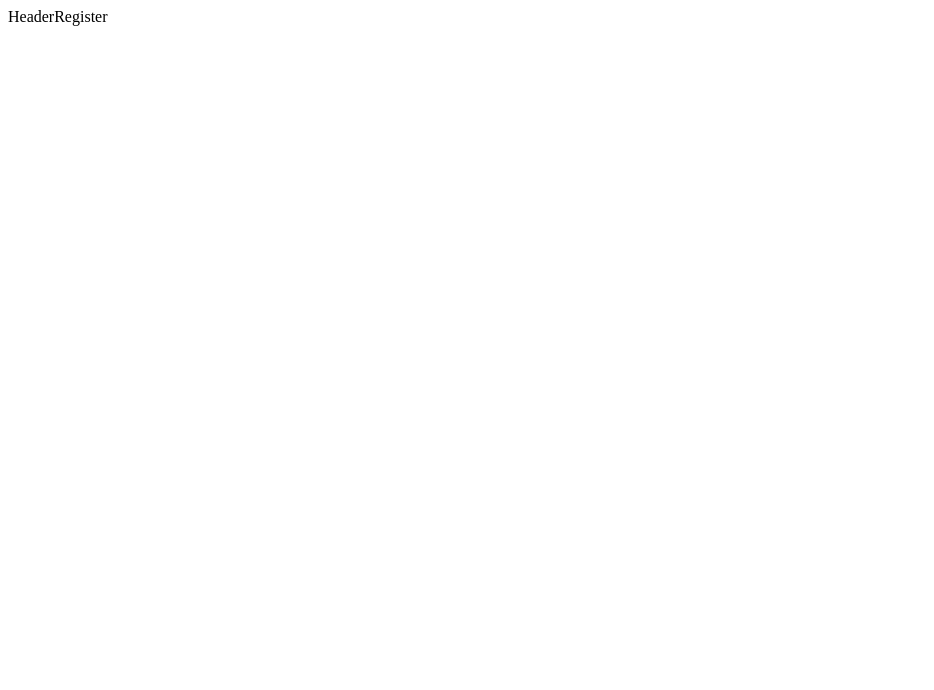
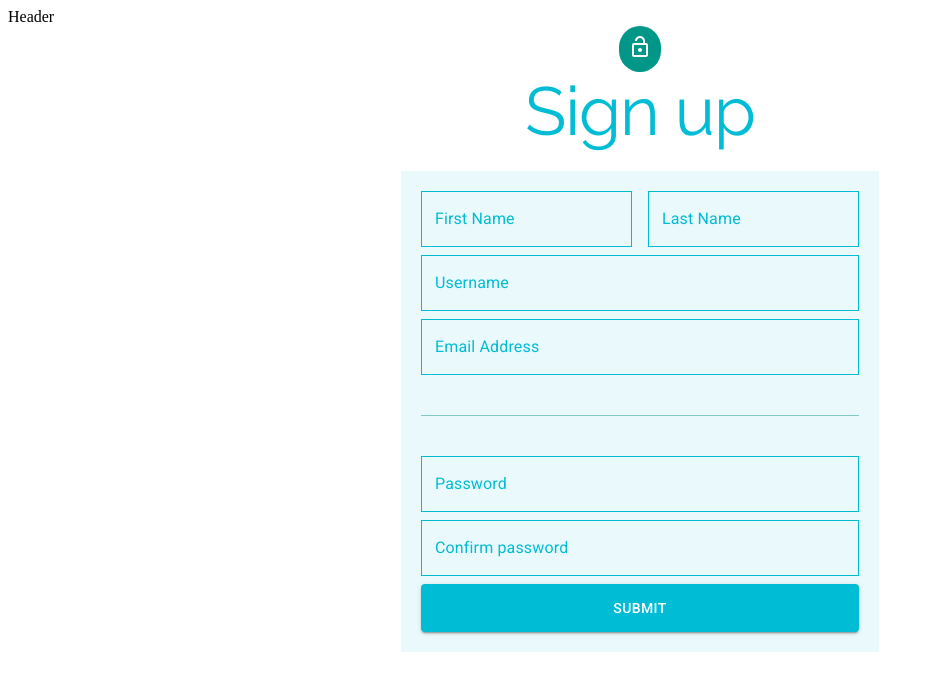
Before and after one commit to samandar-boymurodov/todo-app, a React (Create React App) app: page /register in a window 1280 px wide. Shown: the top 690 px of the page, without its empty margins (0-934 px from the left). Built offline with nearby package versions, Linux system fonts and the light colour scheme.

Commit message:
basic styling register

```diff
--- a/package.json
+++ b/package.json
@@ -9,6 +9,7 @@
     "@testing-library/jest-dom": "^5.12.0",
     "@testing-library/react": "^11.2.7",
     "@testing-library/user-event": "^12.8.3",
+    "fontfaceobserver": "^2.1.0",
     "react": "^17.0.2",
     "react-dom": "^17.0.2",
     "react-router-dom": "^5.2.0",
--- a/src/App.js
+++ b/src/App.js
@@ -1,3 +1,4 @@
+import React from "react";
 import { BrowserRouter, Route, Switch } from "react-router-dom";
 import { ThemeProvider } from "@material-ui/core";
 
@@ -6,8 +7,12 @@ import Header from "./UI/Header";
 import Register from "./UI/Register";
 import Login from "./UI/Login";
 import ToDoGroupsContainer from "./Components/ToDoGroupsContainer";
+import Fonts from "./UI/Fonts";
 
 function App() {
+  React.useEffect(() => {
+    Fonts();
+  }, []);
   return (
     <ThemeProvider theme={theme}>
       <BrowserRouter>
--- /dev/null
+++ b/src/UI/Fonts.js
@@ -0,0 +1,26 @@
+const FontFaceObserver = require("fontfaceobserver");
+
+const Fonts = () => {
+  const link = document.createElement("link");
+  link.href =
+    "https://fonts.googleapis.com/css?family=Raleway:100,400,400i,700|Roboto:300,400,500,700&display=swap";
+  link.rel = "stylesheet";
+
+  document.head.appendChild(link);
+
+  // Roboto
+  const roboto = new FontFaceObserver("Roboto");
+
+  roboto.load().then(() => {
+    document.documentElement.classList.add("roboto");
+  });
+
+  // Raleway
+  const raleway = new FontFaceObserver("Raleway");
+
+  raleway.load().then(() => {
+    document.documentElement.classList.add("raleway");
+  });
+};
+
+export default Fonts;
--- a/src/UI/Register.js
+++ b/src/UI/Register.js
@@ -1,3 +1,92 @@
+import {
+  Grid,
+  TextField,
+  Button,
+  Typography,
+  Divider,
+} from "@material-ui/core";
+import { makeStyles } from "@material-ui/styles";
+import LockOpenIcon from "@material-ui/icons/LockOpen";
+
+const useStyles = makeStyles((theme) => ({
+  lockIcon: {
+    backgroundColor: theme.palette.secondary.main,
+    padding: "0.55rem",
+    borderRadius: 50,
+  },
+  form: {
+    backgroundColor: "rgb(51, 201, 220, 0.1 )",
+    padding: "1.25rem",
+    marginBottom: "5rem",
+  },
+  submitButton: {
+    color: "#fff",
+    height: "3rem",
+  },
+}));
+
 export default function Register() {
-  return <>Register</>;
+  const classes = useStyles();
+
+  return (
+    <Grid container direction="column" alignItems="center">
+      <Grid item style={{ marginBottom: "1.25rem" }}>
+        <Grid container direction="column" alignItems="center">
+          <Grid item className={classes.lockIcon}>
+            <span>
+              <LockOpenIcon style={{ fill: "#fff" }} />
+            </span>
+          </Grid>
+          <Grid item>
+            <Typography variant="h1" color="primary">
+              Sign up
+            </Typography>
+          </Grid>
+        </Grid>
+      </Grid>
+      <Grid item className={classes.form}>
+        <Grid container direction="column" spacing={1}>
+          <Grid item container spacing={2}>
+            <Grid item>
+              <TextField label="First Name" />
+            </Grid>
+            <Grid item>
+              <TextField label="Last Name" />
+            </Grid>
+          </Grid>
+          <Grid item>
+            <TextField label="Username" fullWidth />
+          </Grid>
+          <Grid item>
+            <TextField label="Email Address" fullWidth />
+          </Grid>
+          <Grid
+            item
+            style={{
+              marginTop: "2rem",
+              marginBottom: "2rem",
+            }}
+          >
+            <Divider />
+          </Grid>
+          <Grid item>
+            <TextField label="Password" type="password" fullWidth />
+          </Grid>
+          <Grid item>
+            <TextField label="Confirm password" type="password" fullWidth />
+          </Grid>
+          <Grid item>
+            <Button
+              variant="contained"
+              color="primary"
+              fullWidth
+              className={classes.submitButton}
+            >
+              Submit
+            </Button>
+          </Grid>
+        </Grid>
+      </Grid>
+    </Grid>
+  );
 }
--- a/src/UI/theme.js
+++ b/src/UI/theme.js
@@ -10,4 +10,52 @@ export const theme = createMuiTheme({
       main: teal[500],
     },
   },
+  typography: {
+    h1: {
+      fontFamily: "Raleway",
+      fontWeight: 400,
+      fontSize: "4.25rem",
+    },
+  },
+  props: {
+    MuiTextField: {
+      variant: "outlined",
+    },
+  },
+  overrides: {
+    MuiInput: {
+      root: {
+        color: "red",
+      },
+    },
+    MuiDivider: {
+      root: {
+        backgroundColor: teal[200],
+      },
+    },
+    MuiInputLabel: {
+      root: {
+        color: cyan[500],
+      },
+    },
+    MuiOutlinedInput: {
+      root: {
+        borderRadius: 0,
+        "&.MuiOutlinedInput-root": {
+          "& fieldset": {
+            borderColor: cyan[500],
+          },
+          "&:hover fieldset": {
+            borderColor: cyan[500],
+          },
+          "&.Mui-focused fieldset": {
+            borderColor: cyan[600],
+          },
+        },
+      },
+      input: {
+        color: cyan[600],
+      },
+    },
+  },
 });
```
Also changed, not shown: 1 other file (tests, documents, lock files or other folders).
